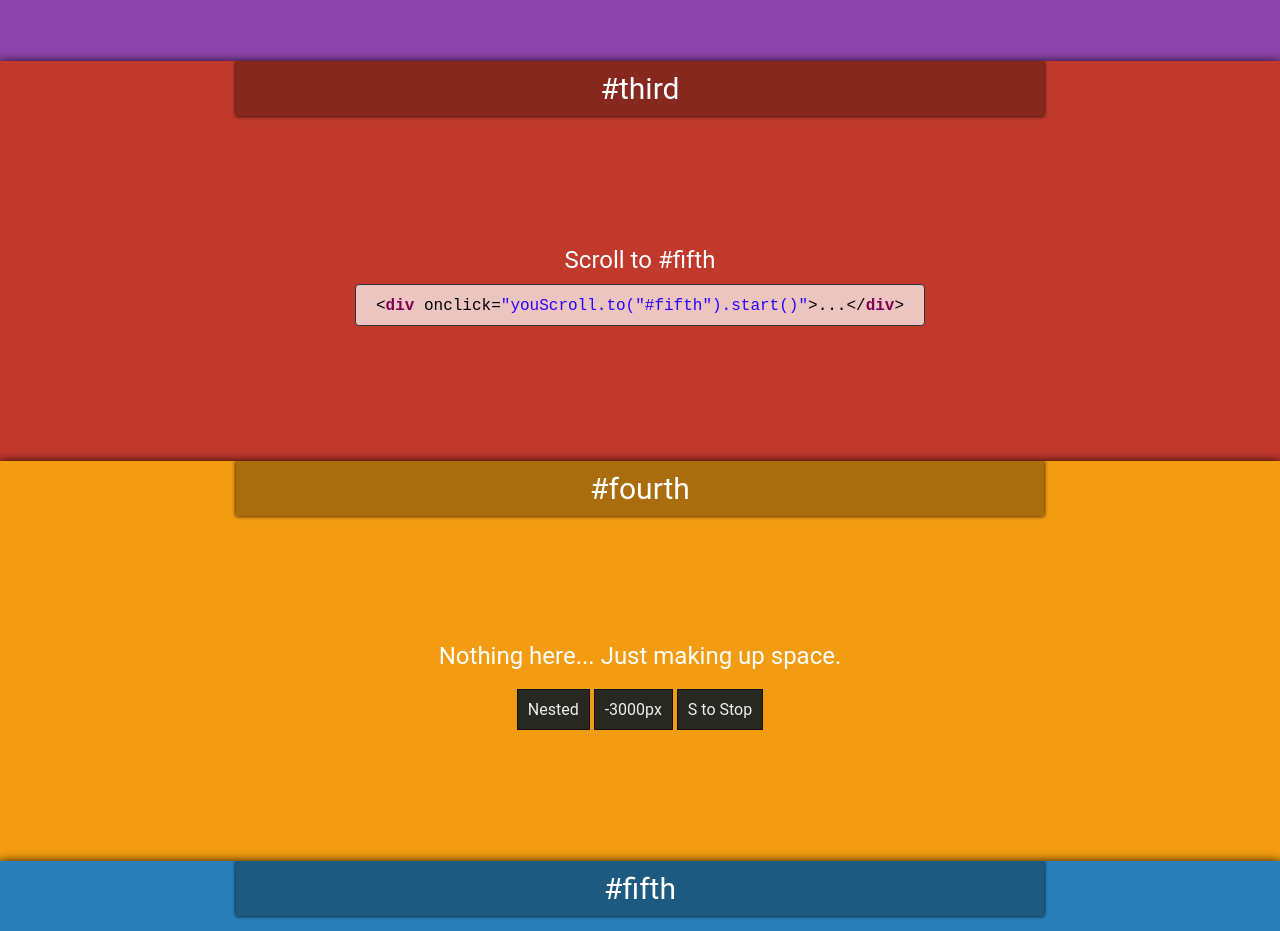
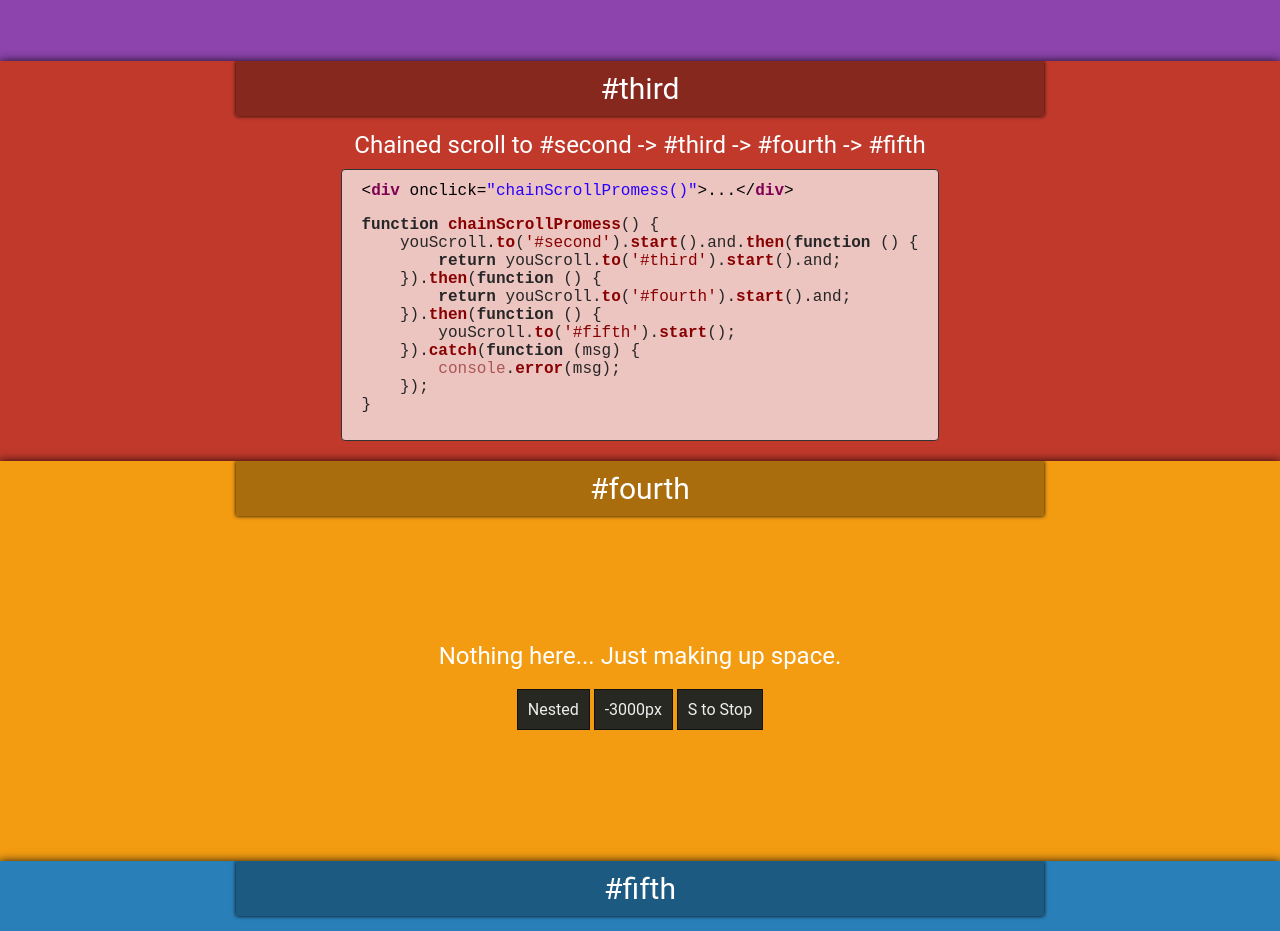
Before and after one commit to SalimSalici/youscroll, a website: page index.html in a window 1280 px wide. Shown: the part 1220-2151 px from the top of the page. Drawn offline with Linux system fonts and the light colour scheme.

Commit message:
Fixed chain scroll in demo page

```diff
--- a/index.html
+++ b/index.html
@@ -145,7 +145,7 @@
         <span style="font-weight: lighter">YouScroll.js</span> Demo
     </h1>
 
-    <div id="first" class="panel" onclick="testPromess()">
+    <div id="first" class="panel" onclick="youScroll.to('#second').start()">
         <div class="panelTitle">#first</div>
         <div>
             <div class="panelText">Scroll to #second</div>
@@ -190,15 +190,32 @@
         </div>
     </div>
 
-    <div id="third" class="panel" onclick="youScroll.to('#fifth').start()">
+    <div id="third" class="panel" onclick="chainScrollPromess()">
         <div class="panelTitle">#third</div>
         <div>
-            <div class="panelText">Scroll to #fifth</div>
+            <div class="panelText">Chained scroll to #second -> #third -> #fourth -> #fifth</div>
             <div class="panelCode">
 
                 <code>
-                    <span style='color:#000000;'>&lt;<span style='color:#7f0055; font-weight:bold; '>div</span> onclick=<span style='color:#2a00ff; '>"</span><span style='color:#2a00ff; '>youScroll.to("#fifth").start()</span><span style='color:#2a00ff; '>"</span>>...&lt;/<span style='color:#7f0055; font-weight:bold; '>div</span>>
+                    <span style='color:#000000;'>&lt;<span style='color:#7f0055; font-weight:bold; '>div</span> onclick=<span style='color:#2a00ff; '>"</span><span style='color:#2a00ff; '>chainScrollPromess()</span><span style='color:#2a00ff; '>"</span>>...&lt;/<span style='color:#7f0055; font-weight:bold; '>div</span>>
                     </span>
+                </code>
+
+                <code>
+                    <pre style="font-family:monospace;color: rgb(38, 38, 38); font-weight: 400; ">
+<span style="color: rgb(38, 38, 38); font-weight: 700;">function</span> <span style="color: rgb(136, 0, 0); font-weight: 700;">chainScrollPromess</span>(<span style="color: rgb(38, 38, 38); font-weight: 400;"></span>) {
+    youScroll.<span style="color: rgb(136, 0, 0); font-weight: 700;">to</span>(<span style="color: rgb(136, 0, 0); font-weight: 400;">'#second'</span>).<span style="color: rgb(136, 0, 0); font-weight: 700;">start</span>().<span style="color: rgb(38, 38, 38); font-weight: 400;">and</span>.<span style="color: rgb(136, 0, 0); font-weight: 700;">then</span>(<span style="color: rgb(38, 38, 38); font-weight: 700;">function</span> (<span style="color: rgb(38, 38, 38); font-weight: 400;"></span>) {
+        <span style="color: rgb(38, 38, 38); font-weight: 700;">return</span> youScroll.<span style="color: rgb(136, 0, 0); font-weight: 700;">to</span>(<span style="color: rgb(136, 0, 0); font-weight: 400;">'#third'</span>).<span style="color: rgb(136, 0, 0); font-weight: 700;">start</span>().<span style="color: rgb(38, 38, 38); font-weight: 400;">and</span>;
+    }).<span style="color: rgb(136, 0, 0); font-weight: 700;">then</span>(<span style="color: rgb(38, 38, 38); font-weight: 700;">function</span> (<span style="color: rgb(38, 38, 38); font-weight: 400;"></span>) {
+        <span style="color: rgb(38, 38, 38); font-weight: 700;">return</span> youScroll.<span style="color: rgb(136, 0, 0); font-weight: 700;">to</span>(<span style="color: rgb(136, 0, 0); font-weight: 400;">'#fourth'</span>).<span style="color: rgb(136, 0, 0); font-weight: 700;">start</span>().<span style="color: rgb(38, 38, 38); font-weight: 400;">and</span>;
+    }).<span style="color: rgb(136, 0, 0); font-weight: 700;">then</span>(<span style="color: rgb(38, 38, 38); font-weight: 700;">function</span> (<span style="color: rgb(38, 38, 38); font-weight: 400;"></span>) {
+        youScroll.<span style="color: rgb(136, 0, 0); font-weight: 700;">to</span>(<span style="color: rgb(136, 0, 0); font-weight: 400;">'#fifth'</span>).<span style="color: rgb(136, 0, 0); font-weight: 700;">start</span>();
+    }).<span style="color: rgb(136, 0, 0); font-weight: 700;">catch</span>(<span style="color: rgb(38, 38, 38); font-weight: 700;">function</span> (<span style="color: rgb(38, 38, 38); font-weight: 400;">msg</span>) {
+        <span style="color: rgb(171, 86, 86); font-weight: 400;">console</span>.<span style="color: rgb(136, 0, 0); font-weight: 700;">error</span>(msg);
+    });
+}</pre>
+                    <!-- <span style='color:#000000;'>&lt;<span style='color:#7f0055; font-weight:bold; '>div</span> onclick=<span style='color:#2a00ff; '>"</span><span style='color:#2a00ff; '>youScroll.to("#fifth").start()</span><span style='color:#2a00ff; '>"</span>>...&lt;/<span style='color:#7f0055; font-weight:bold; '>div</span>>
+                    </span> -->
                 </code>
 
             </div>
@@ -282,7 +299,7 @@
     var testParent = document.getElementById("testParent");
     var nestedElement = document.getElementById("nestedElement");
 
-    function testPromess() {
+    function chainScrollPromess() {
         youScroll.to('#second').start().and.then(function () {
             return youScroll.to('#third').start().and;
         }).then(function () {
```
